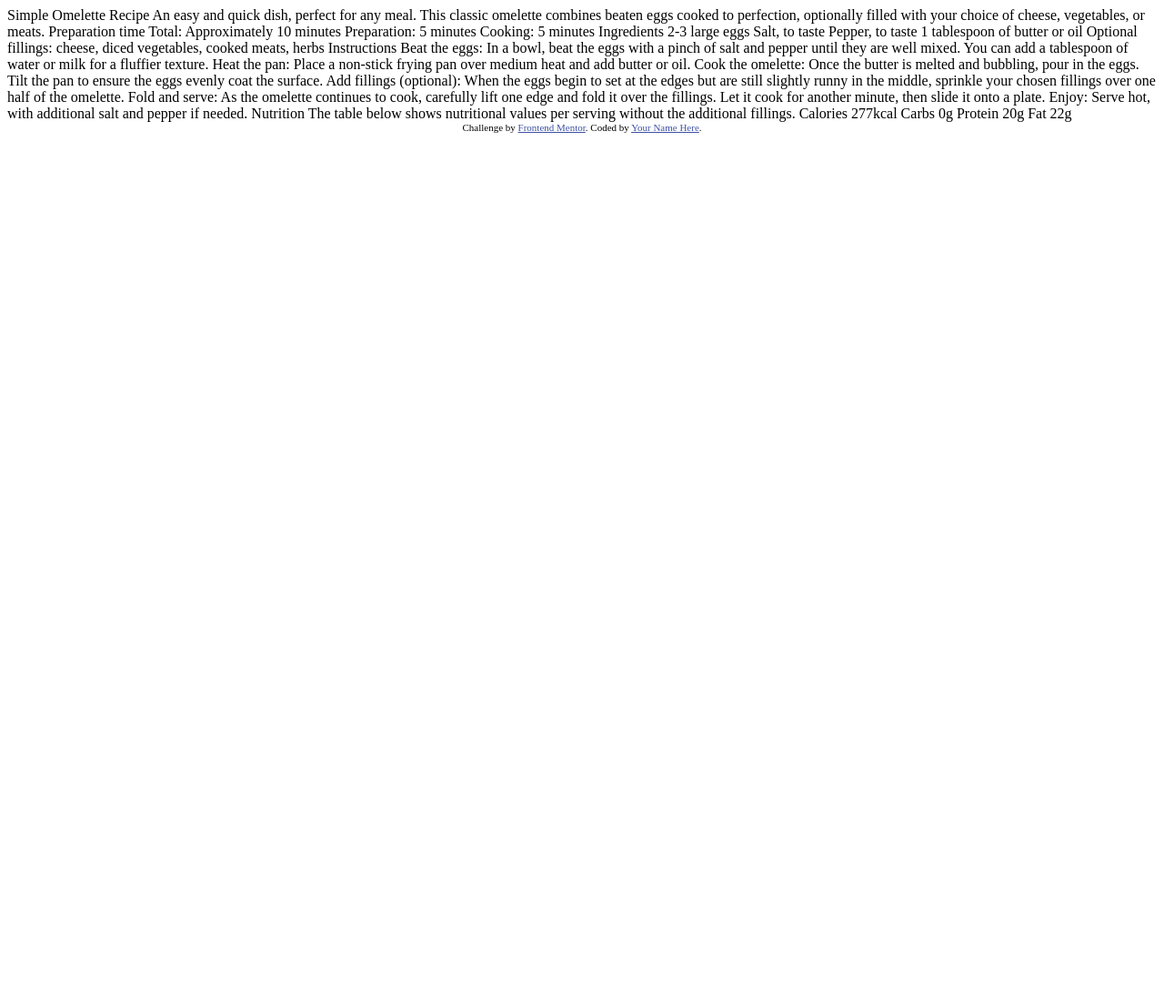
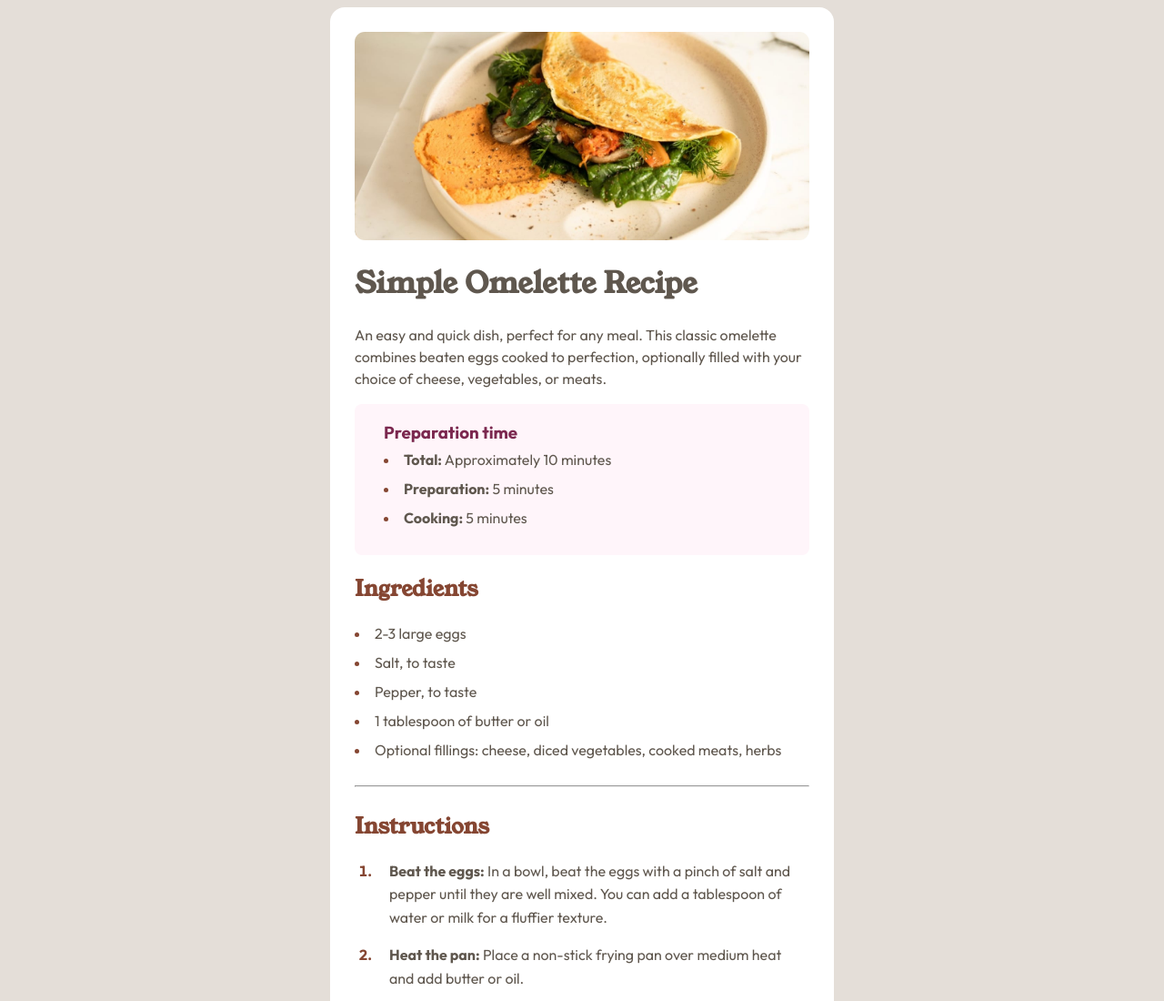
Before and after one commit to heisemmanuell/Recipe-page, a plain HTML site: page index.html in a window 1280 px wide. Shown: the top 1100 px of the page at 91% size. Before the commit the page ends 800 px from the top, so only its background shows below. Drawn offline with Linux system fonts and the light colour scheme.

Commit message:
Finished styling the page

```diff
--- a/index.html
+++ b/index.html
@@ -2,76 +2,74 @@
 <html lang="en">
 <head>
   <meta charset="UTF-8">
-  <meta name="viewport" content="width=device-width, initial-scale=1.0"> <!-- displays site properly based on user's device -->
+  <meta name="viewport" content="width=device-width, initial-scale=1.0">
 
   <link rel="icon" type="image/png" sizes="32x32" href="./assets/images/favicon-32x32.png">
+  <link rel="stylesheet" href="styles/style.css">
 
-  <title>Frontend Mentor | Recipe page</title>
-
-  <!-- Feel free to remove these styles or customise in your own stylesheet 👍 -->
-  <style>
-    .attribution { font-size: 11px; text-align: center; }
-    .attribution a { color: hsl(228, 45%, 44%); }
-  </style>
+  <title>Recipe page</title>
 </head>
 <body>
+  <div class="container">
+    <img src="./assets/images/image-omelette.jpeg" alt="omelette-image" class="omelette-img" >
 
-  Simple Omelette Recipe
+    <h1>Simple Omelette Recipe</h1>
 
-  An easy and quick dish, perfect for any meal. This classic omelette combines beaten eggs cooked
-  to perfection, optionally filled with your choice of cheese, vegetables, or meats.
+    <p>An easy and quick dish, perfect for any meal. This classic omelette combines beaten eggs cooked
+    to perfection, optionally filled with your choice of cheese, vegetables, or meats.</p>
 
-  Preparation time
+    <div class="recipe-prep">
+      <h3>Preparation time</h3>
+      <ul>
+        <li><strong>Total:</strong> Approximately 10 minutes</li>
+        <li><b>Preparation:</b> 5 minutes</li>
+        <li><b>Cooking:</b> 5 minutes</li>
+      </ul>
+    </div>
 
-  Total: Approximately 10 minutes
-  Preparation: 5 minutes
-  Cooking: 5 minutes
+    <h2>Ingredients</h2>
+    <ul class="ingredients-list">
+      <li>2-3 large eggs</li>
+      <li>Salt, to taste</li>
+      <li>Pepper, to taste</li>
+      <li>1 tablespoon of butter or oil</li>
+      <li>Optional fillings: cheese, diced vegetables, cooked meats, herbs</li>
+    </ul>
 
-  Ingredients
+    <hr>
 
-  2-3 large eggs
-  Salt, to taste
-  Pepper, to taste
-  1 tablespoon of butter or oil
-  Optional fillings: cheese, diced vegetables, cooked meats, herbs
+    <h2>Instructions</h2>
+    <ol>
+      <li><strong>Beat the eggs:</strong> In a bowl, beat the eggs with a pinch of salt and pepper until they are well mixed. You can add a tablespoon of water or milk for a fluffier texture.</li>
+      <li><strong>Heat the pan:</strong> Place a non-stick frying pan over medium heat and add butter or oil.</li>
+      <li><strong>Cook the omelette:</strong> Once the butter is melted and bubbling, pour in the eggs. Tilt the pan to ensure the eggs evenly coat the surface.</li>
+      <li><strong>Add fillings (optional):</strong> When the eggs begin to set at the edges but are still slightly runny in the middle, sprinkle your chosen fillings over one half of the omelette.</li>
+      <li><strong>Fold and serve:</strong> As the omelette continues to cook, carefully lift one edge and fold it over the fillings. Let it cook for another minute, then slide it onto a plate.</li>
+      <li><strong>Enjoy:</strong> Serve hot, with additional salt and pepper if needed.</li>
+    </ol>
 
-  Instructions
+    <hr>
 
-  Beat the eggs: In a bowl, beat the eggs with a pinch of salt and pepper until they are well mixed.
-  You can add a tablespoon of water or milk for a fluffier texture.
-
-  Heat the pan: Place a non-stick frying pan over medium heat and add butter or oil.
-
-  Cook the omelette: Once the butter is melted and bubbling, pour in the eggs. Tilt the pan to ensure
-  the eggs evenly coat the surface.
-
-  Add fillings (optional): When the eggs begin to set at the edges but are still slightly runny in the
-  middle, sprinkle your chosen fillings over one half of the omelette.
-
-  Fold and serve: As the omelette continues to cook, carefully lift one edge and fold it over the
-  fillings. Let it cook for another minute, then slide it onto a plate.
-
-  Enjoy: Serve hot, with additional salt and pepper if needed.
-
-  Nutrition
-
-  The table below shows nutritional values per serving without the additional fillings.
-
-  Calories
-  277kcal
-
-  Carbs
-  0g
-
-  Protein
-  20g
-
-  Fat
-  22g
-
-  <div class="attribution">
-    Challenge by <a href="https://www.frontendmentor.io?ref=challenge" target="_blank">Frontend Mentor</a>.
-    Coded by <a href="#">Your Name Here</a>.
+    <h2>Nutrition</h2>
+    <p>The table below shows nutritional values per serving without the additional fillings.</p>
+    <table>
+      <tr>
+        <th>Calories</th>
+        <td>277kcal</td>
+      </tr>
+      <tr>
+        <th>Carbs</th>
+        <td>0g</td>
+      </tr>
+      <tr>
+        <th>Protein</th>
+        <td>20g</td>
+      </tr>
+      <tr>
+        <th>Fat</th>
+        <td>22g</td>
+      </tr>
+    </table>
   </div>
 </body>
 </html>
--- /dev/null
+++ b/styles/style.css
@@ -0,0 +1,125 @@
+@font-face {
+  font-family: 'outfit';
+  src: url('../assets/fonts/outfit/Outfit-VariableFont_wght.ttf') format('truetype');
+}
+
+@font-face {
+  font-family: 'young-serif';
+  src: url('../assets/fonts/young-serif/YoungSerif-Regular.ttf') format('truetype');
+}
+
+body{
+  background-color: hsl(30, 18%, 87%);
+  color: hsl(30, 10%, 34%);
+  display: flex;
+  justify-content: center;
+  align-items: center;
+}
+
+h2{
+  color: hsl(14, 45%, 36%);
+}
+
+ h1, h2{
+  font-family: 'young-serif', sans-serif;
+}
+
+li, p, table, h3{
+  font-family: 'outfit', sans-serif;
+}
+
+.container{
+  background-color: hsl(0, 0%, 100%);
+  width: 500px;
+  max-width: 90vw;
+  height: auto;
+  padding: 1.7rem;
+  border-radius: 1rem;
+}
+
+.omelette-img{
+  width: 100%;
+  height: auto;
+  border-radius: 0.7rem;
+}
+
+.recipe-prep{
+  background-color: hsl(330, 100%, 98%);
+  border-radius: 0.5rem;
+  padding: 1.3rem;
+  padding-left: 2rem;
+}
+
+.recipe-prep li{
+  margin-bottom: 0.4rem;
+}
+
+.recipe-prep h3{
+  color: hsl(332, 51%, 32%);
+  margin-left: 1rem;
+  margin: 0;
+  line-height: 1.3rem;
+  margin: 0 0 8px 0;
+}
+
+.ingredients-list li{
+  margin-bottom: 0.4rem;
+}
+
+p{
+  line-height: 1.5rem;
+}
+
+ ul, ol {
+  list-style-position: inside;
+  margin: 0;
+  padding-left: 0; /* Remove default indent */
+  line-height: 1.6rem;
+}
+
+li::marker{
+  color: hsl(14, 45%, 36%);
+  font-weight: bold;
+}
+
+hr{
+  margin: 1.6rem 0rem;
+}
+
+ol{
+  list-style: decimal;
+  padding-left: 1.5rem;
+  margin-left: -2px;
+}
+
+ol li {
+  margin-bottom: 1rem;
+  padding-left: 1rem;
+}
+
+table {
+  border-collapse: collapse;
+  width: 100%;
+}
+
+table th,
+table td {
+  padding: 1rem;
+  border-bottom: 0.1rem solid #ccc;
+}
+
+table th {
+  font-weight: normal;
+  text-align: left;
+  padding-left: 1.6rem;
+}
+
+table tr:last-child th,
+table tr:last-child td {
+  border-bottom: none;
+}
+
+table td{
+  color: hsl(14, 45%, 36%);
+  font-weight: bold;
+}
```
